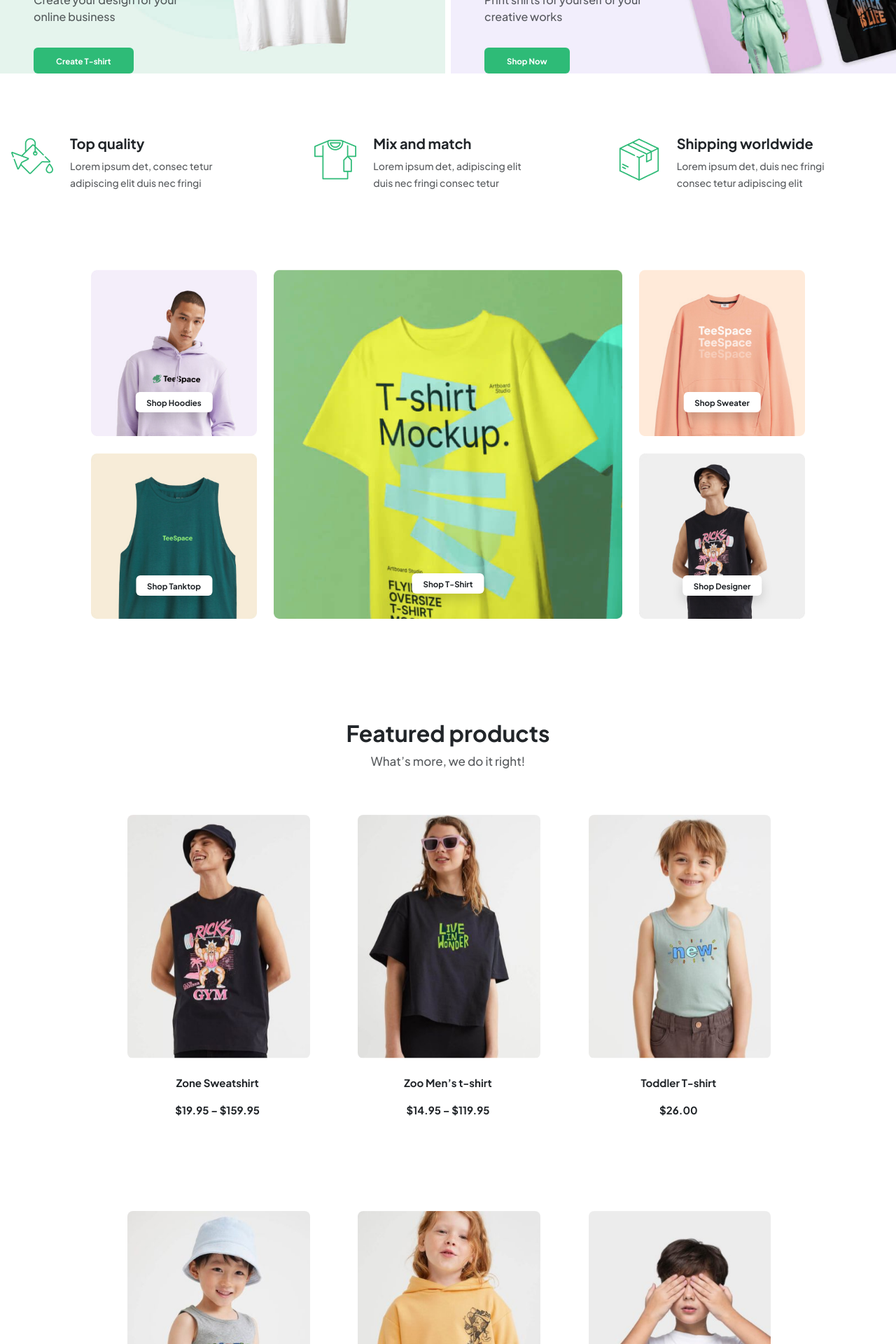
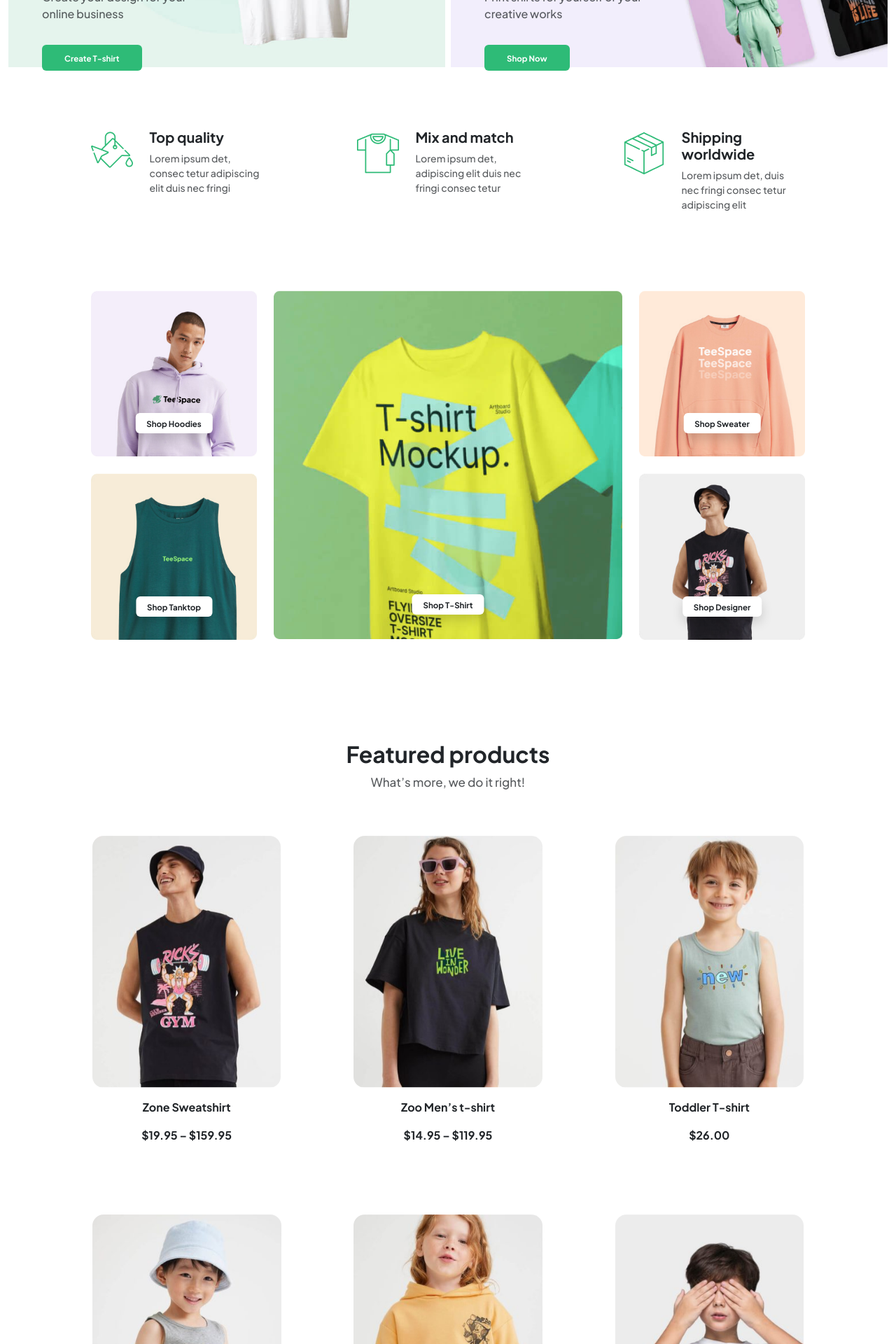
Before and after one commit to RadwaAhmed4869/online-shop, a React (Vite) app: page / in a window 1280 px wide. Shown: the part 500-2420 px from the top of the page at 70% size. Built offline with nearby package versions, Linux system fonts and the light colour scheme.

Commit message:
some styling edits

```diff
--- a/src/components/Banner.jsx
+++ b/src/components/Banner.jsx
@@ -1,19 +1,22 @@
 import leftBanner from "../assets/left-banner.png";
 import rightBanner from "../assets/right-banner.png";
 
-export default function Banner () {
+export default function Banner() {
   return (
-    <section id="minaspace" className="row g-2">
+    <section id="minaspace" className="container-fluid">
+      <div className="row g-2">
         <div className="col-12 col-md-6 d-none d-xl-block position-relative">
           <img className="w-100 pb-4" src={leftBanner}></img>
           <div className="position-absolute top-50 ms-5">
             <h1 className="fw-bold h1">
               T-shirt printing
-          <br />made easy.
+              <br />
+              made easy.
             </h1>
-          <p className="text-muted my-3" >
+            <p className="text-muted my-3">
               Create your design for your
-          <br />online business
+              <br />
+              online business
             </p>
             <button className="btn btn-sm rounded border-0 bg-primary text-white mt-3 py-2">
               <small className="fw-bold px-4" style={{ fontSize: "11.5px" }}>
@@ -26,13 +29,15 @@ export default function Banner () {
         <div className="col-12 col-md-6 d-none d-xl-block position-relative">
           <img className="w-100 pb-4" src={rightBanner}></img>
           <div className="position-absolute top-50 ms-5">
-          <h1 className="fw-bold h1" >
+            <h1 className="fw-bold h1">
               Marina
-          <br />Test
+              <br />
+              Test
             </h1>
-          <p className="text-muted my-3" >
+            <p className="text-muted my-3">
               Print shirts for yourself or your
-          <br />creative works
+              <br />
+              creative works
             </p>
             <button className="btn btn-sm rounded border-0 bg-primary text-white mt-3 py-2">
               <small className="fw-bold px-4" style={{ fontSize: "11.5px" }}>
@@ -42,17 +47,14 @@ export default function Banner () {
           </div>
         </div>
 
-
         <div className="col-12 col-md-6 d-block d-xl-none">
           <img className="w-100 pb-4" src={leftBanner}></img>
           <div className="ms-5 mb-5">
             <h2 className="fw-bold h2" style={{ whiteSpace: "pre-wrap" }}>
-          T-shirt printing
-          made easy.
+              T-shirt printing made easy.
             </h2>
             <p className="text-muted my-3" style={{ whiteSpace: "pre-wrap" }}>
-          Create your design for your
-          online business
+              Create your design for your online business
             </p>
             <button className="btn btn-sm rounded border-0 bg-primary text-white py-2">
               <small className="fw-bold px-4" style={{ fontSize: "11.5px" }}>
@@ -60,18 +62,15 @@ export default function Banner () {
               </small>
             </button>
           </div>
-
         </div>
         <div className="col-12 col-md-6 d-block d-xl-none">
           <img className="w-100 pb-4" src={rightBanner}></img>
           <div className="ms-5">
             <h2 className="fw-bold h2" style={{ whiteSpace: "pre-wrap" }}>
-          Marina
-          Test
+              Marina Test
             </h2>
             <p className="text-muted my-3" style={{ whiteSpace: "pre-wrap" }}>
-          Print shirts for yourself or your
-          creative works
+              Print shirts for yourself or your creative works
             </p>
             <button className="btn btn-sm rounded border-0 bg-primary text-white py-2">
               <small className="fw-bold px-4" style={{ fontSize: "11.5px" }}>
@@ -80,8 +79,7 @@ export default function Banner () {
             </button>
           </div>
         </div>
-
-
+      </div>
     </section>
   );
 }
--- a/src/components/Card.jsx
+++ b/src/components/Card.jsx
@@ -11,9 +11,9 @@ export default function Card({ children, plan, btnStyles, shadow = false }) {
   }
 
   return (
-    <div className="col-10 col-sm-6 col-lg-4 px-xxl-5">
+    <div className="col-10 col-sm-6 col-lg-4">
       <div className={cardClasses}>
-        <div className="card-body text-center p-4">
+        <div className="card-body text-center p-md-4">
           <div className="pb-4 d-flex flex-row-reverse">{children}</div>
           <h4 className="card-title fs-6">{plan.name}</h4>
           <div className=" my-4">
--- a/src/components/Header.jsx
+++ b/src/components/Header.jsx
@@ -4,9 +4,9 @@ import fireHeading from "../assets/fire-heading.png";
 
 export default function Header(){
     return (
-    <header className=" pt-2 bg-light">
+    <header className="pt-2 bg-light">
         <div className="container-lg">
-          <div className="d-flex flex-wrap px-lg-4 justify-content-between">
+          <div className="d-flex flex-wrap justify-content-between">
             <ul className="nav list-unstyled d-flex gap-1">
                 <li className="ms-3"><a className="text-line" href="#"><i className="bi bi-twitter"></i></a></li>
                 <li className="ms-3"><a className="text-line" href="#"><i className="bi bi-facebook"></i></a></li>
--- a/src/components/NavBar.jsx
+++ b/src/components/NavBar.jsx
@@ -5,7 +5,7 @@ import cart from "../assets/bag.png";
 export default function NavBar() {
   return (
     <nav className="navbar sticky-top bg-white navbar-expand-lg ">
-      <div className="container-lg px-lg-4">
+      <div className="container-lg">
         <button
           className="navbar-toggler"
           type="button"
--- a/src/components/Price.jsx
+++ b/src/components/Price.jsx
@@ -41,7 +41,7 @@ const enterprisePlan = {
 export default function Price() {
   return (
     <section id="pricing" className="bg-purple bg-opacity-10 pt-4 pb-5">
-      <div className="container-lg">
+      <div className="container-lg px-xxl-5">
         <div className="text-center pt-5">
           <h2 className="fw-bold">Simple pricing for everyone</h2>
           <small className="text-muted" style={{ fontSize: "12px" }}>
--- a/src/components/Product.jsx
+++ b/src/components/Product.jsx
@@ -2,15 +2,16 @@ export default function Product({ product }) {
   return (
     <div className="col col-md-6 col-lg-4 col-xxl-3">
       <img
-        className="p-4 rounded-5"
+        className="mb-3 rounded-4"
         src={product.image}
-        height="70%"
+        height="67%"
+        // style={{ width: "fit-content", height: "fit-content" }}
         // width="297px"
       ></img>
-      <p className="fw-bold" style={{ fontSize: "15px" }}>
+      <p className="fw-bold">
         {product.title}
       </p>
-      <p className="fw-bold" style={{ fontSize: "15px" }}>
+      <p className="fw-bold">
         {product.price}
       </p>
     </div>
--- a/src/components/Products.jsx
+++ b/src/components/Products.jsx
@@ -5,10 +5,9 @@ export default function Products() {
   return (
     <section
       id="products"
-      className="container-lg py-5 mb-5"
-      style={{ paddingRight: "5.5rem", paddingLeft: "5.5rem" }}
+      className="container-lg px-xxl-5 py-5 mb-5"
     >
-      <div className="text-center py-4">
+      <div className="text-center pt-4 pb-5">
         <h2 className="fw-bold">Featured products</h2>
         <p className="text-muted" style={{ fontSize: "17px" }}>
           What’s more, we do it right!
@@ -16,7 +15,7 @@ export default function Products() {
       </div>
 
       <div className="text-center">
-        <div className="row justify-content-around">
+        <div className="row g-1 justify-content-center">
           {DUMMY_PRODUCTS.map((product) => {
             return <Product key={product.id} product={product} />;
           })}
--- a/src/components/Quality.jsx
+++ b/src/components/Quality.jsx
@@ -1,11 +1,11 @@
-import quality1 from "../assets/quality1.png"
-import quality2 from "../assets/quality2.png"
-import quality3 from "../assets/quality3.png"
+import quality1 from "../assets/quality1.png";
+import quality2 from "../assets/quality2.png";
+import quality3 from "../assets/quality3.png";
 
-export default function Quality(){
+export default function Quality() {
   return (
-        <div className="containe-lg px-xxl-5">
-        <div className="row ps-1 justify-content-center justify-content-md-around py-5">
+    <div className="container-lg">
+      <div className="row justify-content-center justify-content-md-around py-5">
         <Info
           image={quality1}
           title="Top quality"
@@ -21,28 +21,26 @@ export default function Quality(){
           title="Shipping worldwide"
           info="Lorem ipsum det, duis nec fringi consec tetur adipiscing elit"
         />
-
       </div>
     </div>
-    )
-
+  );
 }
 
 function Info({ image, title, info }) {
   return (
-      <div className="col-10 col-md-4 ps-4 py-3">
+    <div className="col-10 col-md-3 py-3">
       <div className="row">
         <div
-            className="col-3 col-lg-4"
+          className="col-3 col-xl-4"
           style={{ width: "fit-content", height: "fit-content" }}
         >
           <img src={image} />
         </div>
-          <div className="col-10 col-lg-7">
+
+        <div className="col-10 col-xl-8">
           <h5 className="fw-bold">{title}</h5>
-            <small className="text-muted">
-              {info}
-            </small>
+          <small className="d-none d-md-block text-muted">{info}</small>
+          <p className="d-md-none text-muted">{info}</p>
         </div>
       </div>
     </div>
--- a/src/components/Shop.jsx
+++ b/src/components/Shop.jsx
@@ -8,9 +8,9 @@ import ShopProduct from "./ShopProduct";
 
 export default function Shop() {
   return (
-    <section id="shop" className="container-lg px-xxl-5">
+    <section id="shop" className="container-lg">
       <div className="text-center p-5">
-        <div className="row justify-content-center justify-content-md-between">
+        <div className="row justify-content-center">
           <div className="col-8 col-md-3">
             <ShopProduct image={product1} btnCaption="Shop Hoodies" topPercentage="67%" />
             <ShopProduct image={product2} btnCaption="Shop Tanktop" topPercentage="67%" />
```
Lines whose indentation alone changed are shown as unchanged.
